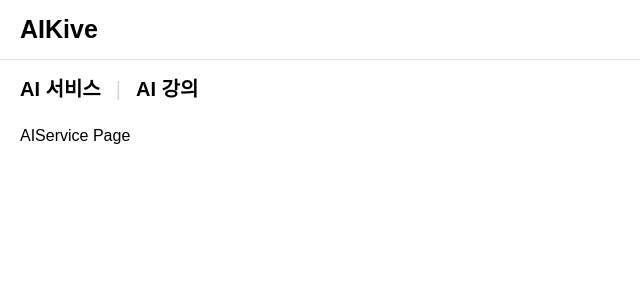
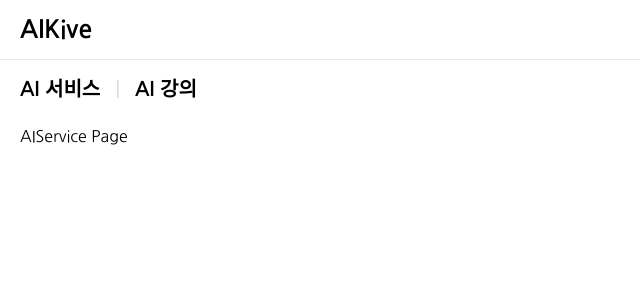
Before and after one commit to huckjoo/AIKive, a React (Vite) app: page / in a window 1280 px wide. Shown: the top 300 px of the page, without its empty margins (0-640 px from the left). Built offline with nearby package versions, Linux system fonts and the light colour scheme.

Commit message:
refactor: index.css import 최상위로 수정

```diff
--- a/src/index.css
+++ b/src/index.css
@@ -1,3 +1,5 @@
+@import url(http://fonts.googleapis.com/earlyaccess/nanumgothic.css);
+
 * {
   margin: 0;
   padding: 0;
@@ -67,8 +69,6 @@ button {
   cursor: pointer;
 }
 
-@import url(http://fonts.googleapis.com/earlyaccess/nanumgothic.css);
-
 * {
   font-family: 'Nanum Gothic', sans-serif;
 }
```
